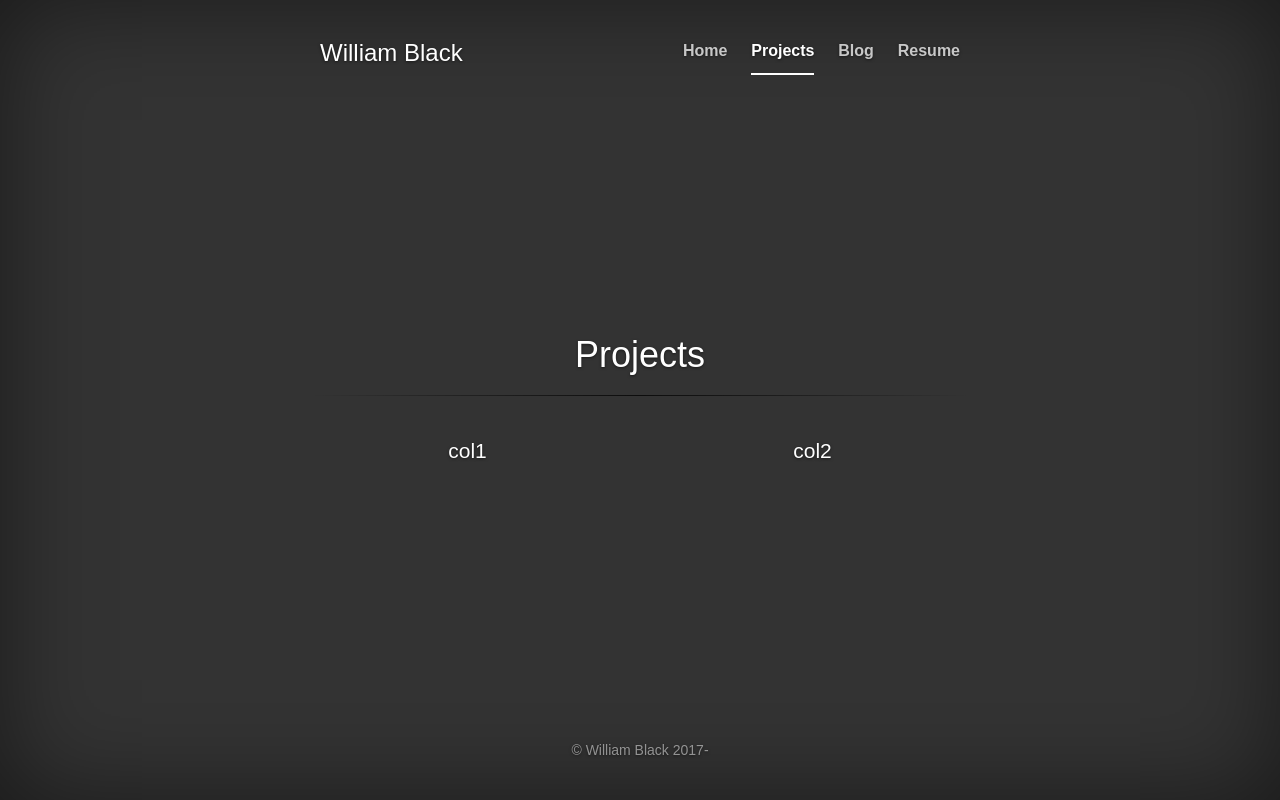
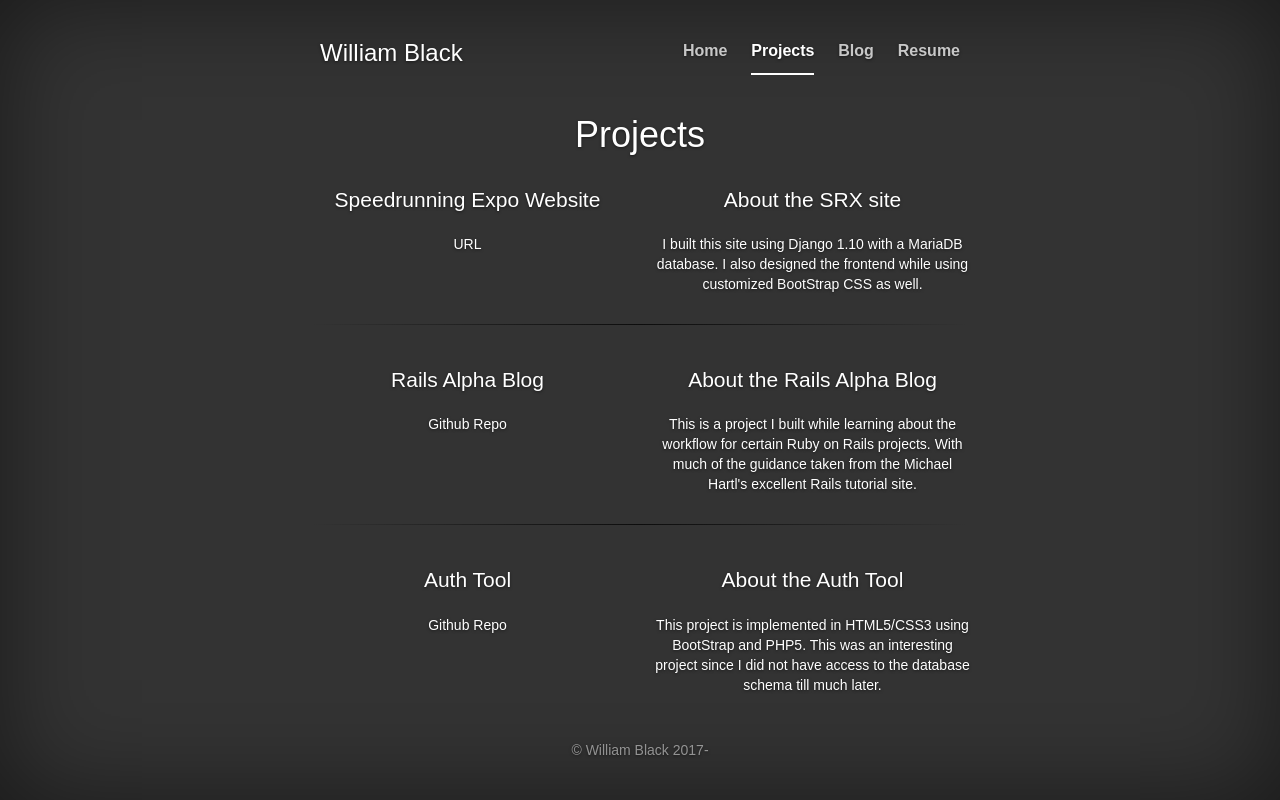
Before and after one commit to wrblack/wrblack.github.io, a plain HTML site: page projects.html in a window 1280 px wide. Drawn offline with nearby package versions, Linux system fonts and the light colour scheme; a web font is replaced by a local one.

Commit message:
added more to project page

```diff
--- a/projects.html
+++ b/projects.html
@@ -63,16 +63,61 @@
           <!-- Content -->
           <div class="inner cover">
             <h1 class="cover-heading">Projects</h1>
+
+            <!-- SRX site -->
+            <div class="row">
+              <div class="col-md-6">
+                <h2 class="lead">Speedrunning Expo Website</h2>
+                <!-- <p>Picture Here!</p> -->
+                <a href="http://srx.nfshost.com/">URL</a>
+              </div>
+              <div class="col-md-6">
+                <h2 class="lead">About the SRX site</h2>
+                <p>I built this site using Django 1.10 with a MariaDB database.
+                I also designed the frontend while using customized BootStrap CSS as well.</p>
+              </div>
+            </div>
+
             <hr class="style-two">
 
+            <!-- RoR site -->
             <div class="row">
               <div class="col-md-6">
-                <h2 class="lead">col1</h2>
+                <h2 class="lead">Rails Alpha Blog</h2>
+                <!-- <p>Picture here!</p> -->
+                <a href="https://github.com/wrblack/alpha-blog">Github Repo</a>
               </div>
               <div class="col-md-6">
-                <h2 class="lead">col2</h2>
+                <h2 class="lead">About the Rails Alpha Blog</h2>
+                <p>This is a project I built while learning about the workflow
+                for certain Ruby on Rails projects. With much of the guidance
+                taken from the Michael Hartl's excellent Rails tutorial site.</p>
               </div>
             </div>
+
+            <hr class="style-two">
+
+            <!-- authtool -->
+            <div class="row">
+              <div class="col-md-6">
+                <h2 class="lead">Auth Tool</h2>
+                <!-- <p>Picture here!</p> -->
+                <a href="https://github.com/wrblack/authtool">Github Repo</a>
+              </div>
+              <div class="col-md-6">
+                <h2 class="lead">About the Auth Tool</h2>
+                <p>This project is implemented in HTML5/CSS3 using BootStrap and PHP5.
+                This was an interesting project since I did not have access to the
+                database schema till much later.</p>
+              </div>
+            </div>
+
+            <!-- more projects I haven't listed ...yet
+              https://github.com/wrblack/simple_jumper
+              https://github.com/wrblack/temp-by-zip
+              https://github.com/wrblack/csr_bot
+            -->
+
             <!--
             <p class="lead">Cover is a one-page template for building simple and beautiful home pages. Download, edit the text, and add your own fullscreen background photo to make it your own.</p>
             <p class="lead">
```
